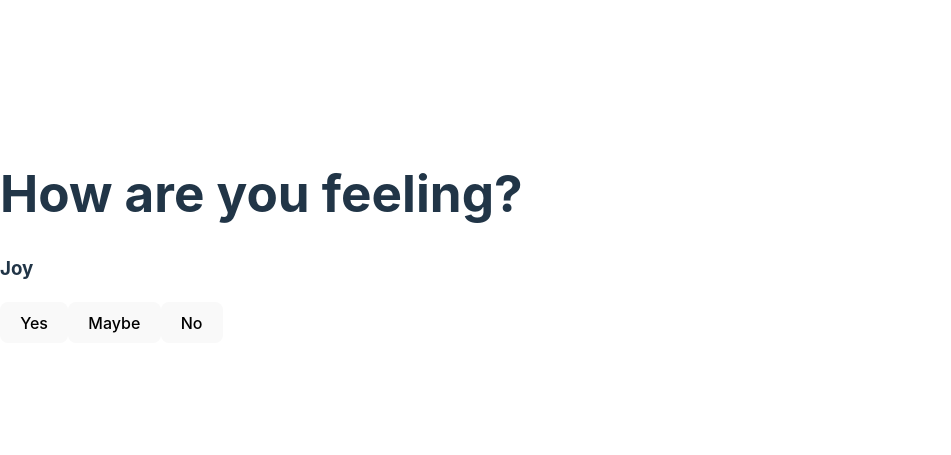
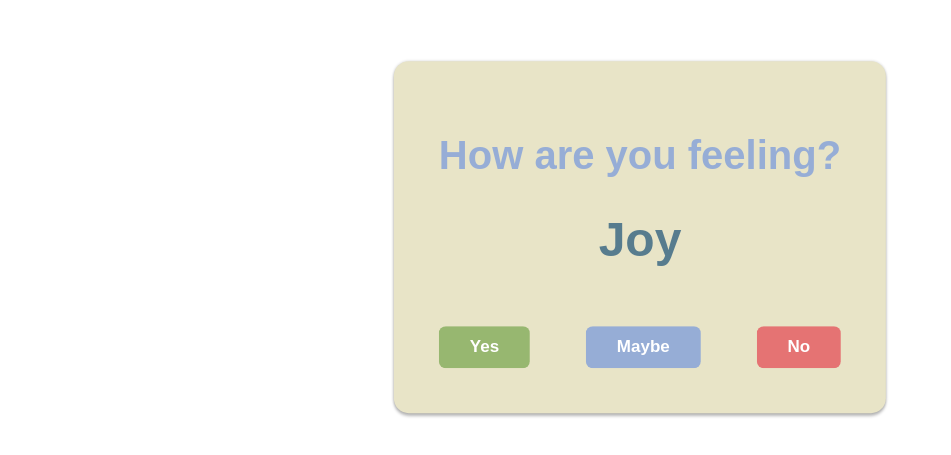
Before and after one commit to viiccavalcante/howrufeeling, a React (Vite) app: page / in a window 1280 px wide. Shown: the part 163-618 px from the top of the page, without its empty margins (0-951 px from the left). Built offline with nearby package versions, Linux system fonts and the light colour scheme.

Commit message:
fixing layout step 1

```diff
--- a/package.json
+++ b/package.json
@@ -13,7 +13,8 @@
     "@types/react-router-dom": "^5.3.3",
     "react": "^18.3.1",
     "react-dom": "^18.3.1",
-    "react-router-dom": "^7.0.2"
+    "react-router-dom": "^7.0.2",
+    "styled-components": "^6.1.13"
   },
   "devDependencies": {
     "@eslint/js": "^9.15.0",
--- a/src/App.jsx
+++ b/src/App.jsx
@@ -1,8 +1,12 @@
 import { useState, useEffect } from "react";
-import Step1 from "./components/Step1";
-import Step2 from "./components/Step2";
-import Step3 from "./components/Step3";
-import Step4 from "./components/Step4";
+import {
+  GlobalStyle,
+  Card,
+  Step1,
+  Step2,
+  Step3,
+  Step4,
+} from "./components";
 
 const App = () => {
   const feelings =["Joy", "Excitement", "Love", "Gratitude", "Contentment",
@@ -14,7 +18,6 @@ const App = () => {
   const [selectedFeelings, setSelectedFeelings] = useState([]);
   const [activeFeelings, setActiveFeelings] = useState(feelings);
   const [currentFeeling, setCurrentFeeling] = useState(activeFeelings[0]);
-  ///const [discardedFeeling, setDiscardedFeeling] = useState('');
 
   useEffect(() => {
     if (activeFeelings.length === 0 ) {
@@ -89,12 +92,10 @@ const App = () => {
 
   return (
     <>
-    <div>
+    <GlobalStyle />
+    <Card>
       {renderStep()}
-    </div>
-
-
-
+      </Card>
     </>
   );
 };
--- /dev/null
+++ b/src/components/GlobalStyle.jsx
@@ -0,0 +1,48 @@
+import { createGlobalStyle, styled } from "styled-components";
+
+const GlobalStyle = createGlobalStyle`
+    body {
+        background: white;
+        font-family: sans-serif;
+    }
+`;
+const Card = styled.div`
+    position: absolute;
+    top: 50%;
+    left: 50%;
+    transform: translate(-50%, -50%);
+    background: #e8e4c7;
+    max-width: 500px;
+    margin: 0 auto 100px;
+    padding: 45px;
+    text-align: center;
+    box-shadow: 0 0 3px 0 rgba(0, 0, 0, 0.2), 0 3px 3px 0 rgba(0, 0, 0, 0.24);
+    border-radius: 15px;
+`;
+
+const Title = styled.h1`
+  font-size: 2.5rem;
+  color: #96add6;
+`;
+
+//#577c8e;
+const Button = styled.button`
+    background: ${(props) => props.color || '#97B770'};  /* Agora usa a cor passada como prop */
+    font-weight: bold;
+    color: white;
+    outline: 0;
+    border-radius: 7px;
+    padding: 10px 30px;
+    font-size: 17px;
+    transition: all 0.3s ease;
+    cursor: pointer;
+
+    &:hover,
+    &:active,
+    &:focus {
+        background: ${(props) => props.secondColor || '#608334'};
+    }
+`;
+
+
+export  {GlobalStyle, Card, Title, Button};
--- a/src/components/Step1.jsx
+++ /dev/null
@@ -1,20 +0,0 @@
-import { useState, useEffect } from "react";
-//import styled from "styled-components";
-
-function Step1({ currentFeeling, select, discard, reconsider }) {
-
-  return (
-    <>
-    <h1>How are you feeling?</h1>
-    <div>
-      <h3>{currentFeeling}</h3>
-    </div>
-    <button onClick={select}>Yes</button>
-    <button onClick={reconsider}>Maybe</button>
-    <button onClick={discard}>No</button>
-  </>
-  );
-}
-
-
-export default Step1;
--- /dev/null
+++ b/src/components/index.jsx
@@ -0,0 +1,6 @@
+export {GlobalStyle, Card, Title}from "./GlobalStyle";
+
+export { default as Step1 } from "./steps/Step1";
+export { default as Step2 } from "./steps/Step2";
+export { default as Step3 } from "./steps/Step3";
+export { default as Step4 } from "./steps/Step4";
--- /dev/null
+++ b/src/components/steps/Step1.jsx
@@ -0,0 +1,36 @@
+import { Title, Button } from "../GlobalStyle";
+import { styled } from "styled-components";
+
+function Step1({ currentFeeling, select, discard, reconsider }) {
+
+  const Feeling = styled.h2`
+    font-size: 3rem;
+    font-weight: bold;
+    color: #577c8e;
+    margin: 20px 0;
+  `;
+
+  const ButtonsDiv = styled.div`
+      display: flex;
+      justify-content: space-between;
+      margin-top: 50px;
+  `;
+
+
+  return (
+    <>
+    <Title>How are you feeling?</Title>
+    <div>
+      <Feeling>{currentFeeling}</Feeling>
+    </div>
+    <ButtonsDiv>
+      <Button onClick={select}>Yes</Button>
+      <Button color='#96add6' secondColor='#577c8e' onClick={reconsider}>Maybe</Button>
+      <Button color='#e57373' secondColor='#d32f2f' onClick={discard}>No</Button>
+    </ButtonsDiv>
+  </>
+  );
+}
+
+
+export default Step1;
--- a/src/components/Step2.jsx
+++ b/src/components/steps/Step2.jsx
@@ -1,4 +1,6 @@
+import { Title, Button } from "../GlobalStyle";
 ///import styled from "styled-components";
+
 
 const Feeling = ({ feeling }) => (
     <p>{feeling}</p>
@@ -7,7 +9,7 @@ const Feeling = ({ feeling }) => (
 const Step2  = ({ selectedFeelings, onNext }) => {
     return (
         <>
-          <h1>You may be feeling:</h1>
+          <Title>You may be feeling:</Title>
           <div>
           {selectedFeelings.map((feeling) => (
             <Feeling key={feeling.id} feeling={feeling} />
```
Also changed, not shown: src/components/steps/Step3.jsx (renamed from src/components/Step3.jsx), src/components/steps/Step4.jsx (renamed from src/components/Step4.jsx), 1 other file (tests, documents, lock files or other folders).
